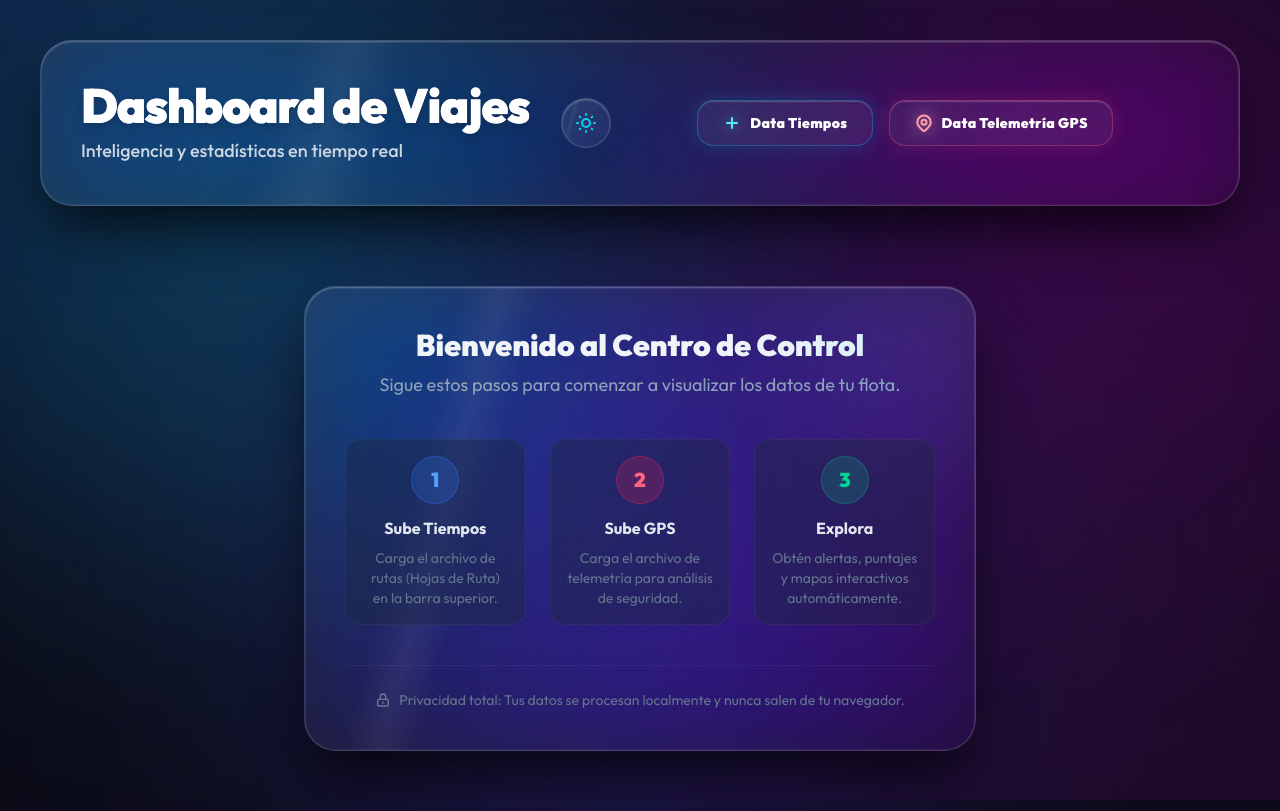
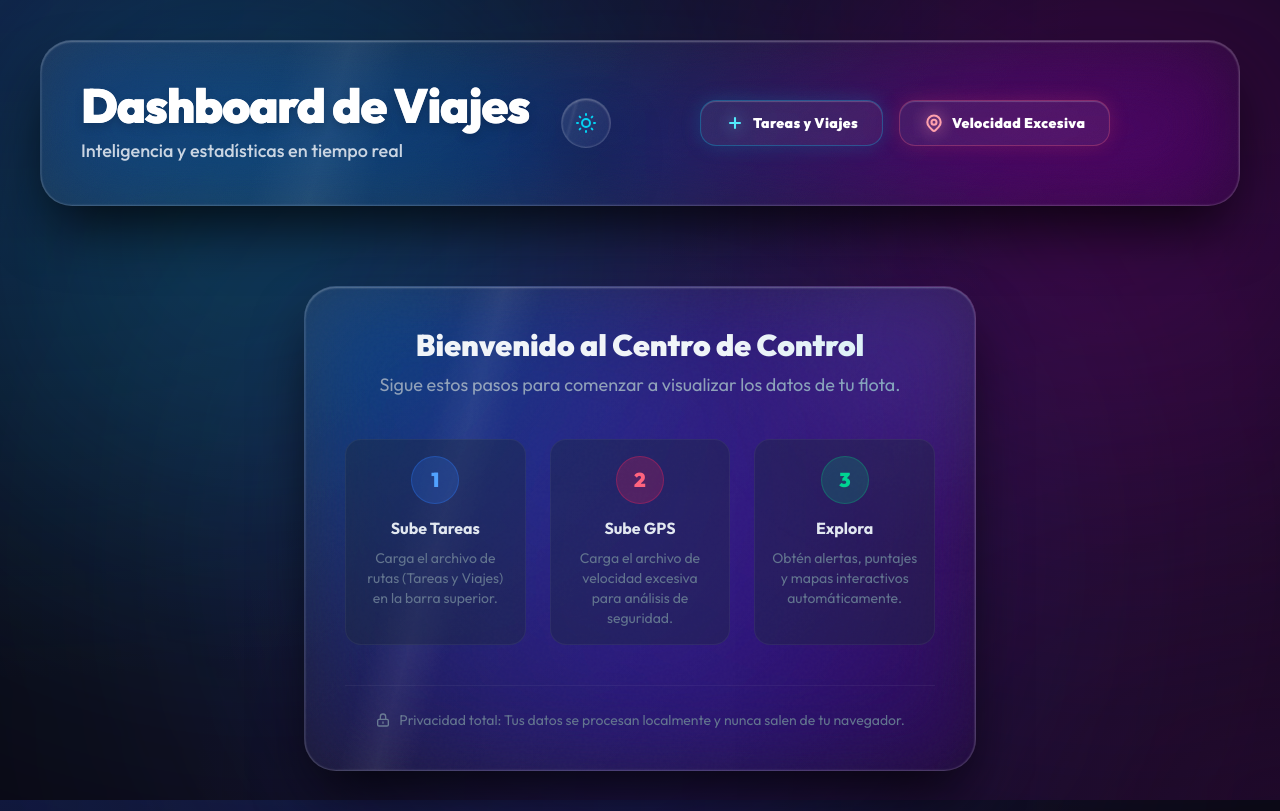
Before and after one commit to alejoperezs2602/Dashboard_tareas_viajes, a React (Vite) app: page / in a window 1280 px wide. Built offline with nearby package versions, Linux system fonts and the light colour scheme.

Commit message:
Update button texts and onboarding messages

```diff
--- a/src/App.jsx
+++ b/src/App.jsx
@@ -249,7 +249,7 @@ function App() {
                       <path strokeLinecap="round" strokeLinejoin="round" strokeWidth="2.5" d="M12 6v6m0 0v6m0-6h6m-6 0H6"></path>
                     </svg>
                   </span>
-                  <span className="relative z-10 tracking-wide">Data Tiempos</span>
+                  <span className="relative z-10 tracking-wide">Tareas y Viajes</span>
                   <input
                     type="file"
                     accept=".xlsx, .xls"
@@ -265,7 +265,7 @@ function App() {
                       <path strokeLinecap="round" strokeLinejoin="round" strokeWidth="2.5" d="M17.657 16.657L13.414 20.9a1.998 1.998 0 01-2.827 0l-4.244-4.243a8 8 0 1111.314 0z"></path><path strokeLinecap="round" strokeLinejoin="round" strokeWidth="2.5" d="M15 11a3 3 0 11-6 0 3 3 0 016 0z"></path>
                     </svg>
                   </span>
-                  <span className="relative z-10 tracking-wide">Data Telemetría GPS</span>
+                  <span className="relative z-10 tracking-wide">Velocidad Excesiva</span>
                   <input
                     type="file"
                     accept=".xlsx, .xls"
@@ -280,23 +280,23 @@ function App() {
                   <>
                     <button
                       onClick={handleExportPDF}
-                      className="group relative flex items-center justify-center cursor-pointer bg-white/5 backdrop-blur-2xl text-white font-extrabold py-3 px-6 rounded-2xl shadow-[0_0_20px_rgba(16,185,129,0.2),inset_0_1px_1px_rgba(255,255,255,0.2)] transition-all hover:shadow-[0_0_40px_rgba(16,185,129,0.6),inset_0_1px_1px_rgba(255,255,255,0.4)] hover:-translate-y-1 active:translate-y-0 border border-emerald-400/30 hover:border-emerald-400/80 overflow-hidden text-sm"
+                      className="group relative flex items-center justify-center bg-white/5 backdrop-blur-2xl text-white font-extrabold py-3 px-6 rounded-2xl shadow-[0_0_20px_rgba(255,255,255,0.05),inset_0_1px_1px_rgba(255,255,255,0.2)] transition-all hover:shadow-[0_0_30px_rgba(255,255,255,0.2),inset_0_1px_1px_rgba(255,255,255,0.4)] hover:-translate-y-1 active:translate-y-0 border border-white/20 hover:border-white/50 overflow-hidden text-sm"
                     >
-                      <span className="absolute inset-0 bg-emerald-400/10 translate-y-full group-hover:translate-y-0 transition-transform duration-300 ease-out"></span>
+                      <span className="absolute inset-0 bg-white/10 translate-y-full group-hover:translate-y-0 transition-transform duration-300 ease-out"></span>
                       <span className="mr-2 relative z-10">
-                        <svg className="w-5 h-5 text-emerald-300 drop-shadow-[0_0_8px_rgba(52,211,153,0.8)]" fill="none" stroke="currentColor" viewBox="0 0 24 24">
-                          <path strokeLinecap="round" strokeLinejoin="round" strokeWidth="2.5" d="M12 10v6m0 0l-3-3m3 3l3-3m2 8H7a2 2 0 01-2-2V5a2 2 0 012-2h5.586a1 1 0 01.707.293l5.414 5.414a1 1 0 01.293.707V19a2 2 0 01-2 2z"></path>
+                        <svg className="w-5 h-5 text-slate-200 drop-shadow-md" fill="none" stroke="currentColor" viewBox="0 0 24 24">
+                          <path strokeLinecap="round" strokeLinejoin="round" strokeWidth="2.5" d="M4 16v1a3 3 0 003 3h10a3 3 0 003-3v-1m-4-4l-4 4m0 0l-4-4m4 4V4"></path>
                         </svg>
                       </span>
                       <span className="relative z-10 tracking-wide">Exportar PDF</span>
                     </button>
                     <button
                       onClick={handleClearData}
-                      className="group relative flex items-center justify-center cursor-pointer bg-white/5 backdrop-blur-2xl text-white font-extrabold py-3 px-6 rounded-2xl shadow-[0_0_20px_rgba(239,68,68,0.15),inset_0_1px_1px_rgba(255,255,255,0.2)] transition-all hover:shadow-[0_0_40px_rgba(239,68,68,0.4),inset_0_1px_1px_rgba(255,255,255,0.4)] hover:-translate-y-1 active:translate-y-0 border border-red-400/30 hover:border-red-400/80 overflow-hidden text-sm"
+                      className="group relative flex items-center justify-center bg-rose-500/10 backdrop-blur-2xl text-white font-extrabold py-3 px-6 rounded-2xl shadow-[0_0_20px_rgba(244,63,94,0.1),inset_0_1px_1px_rgba(255,255,255,0.1)] transition-all hover:shadow-[0_0_40px_rgba(244,63,94,0.4),inset_0_1px_1px_rgba(255,255,255,0.3)] hover:-translate-y-1 active:translate-y-0 border border-rose-500/30 hover:border-rose-400/80 overflow-hidden text-sm"
                     >
-                      <span className="absolute inset-0 bg-red-400/10 translate-y-full group-hover:translate-y-0 transition-transform duration-300 ease-out"></span>
+                      <span className="absolute inset-0 bg-rose-500/20 translate-y-full group-hover:translate-y-0 transition-transform duration-300 ease-out"></span>
                       <span className="mr-2 relative z-10">
-                        <svg className="w-5 h-5 text-red-300 drop-shadow-[0_0_8px_rgba(252,165,165,0.8)]" fill="none" stroke="currentColor" viewBox="0 0 24 24">
+                        <svg className="w-5 h-5 text-rose-300 drop-shadow-md" fill="none" stroke="currentColor" viewBox="0 0 24 24">
                           <path strokeLinecap="round" strokeLinejoin="round" strokeWidth="2.5" d="M19 7l-.867 12.142A2 2 0 0116.138 21H7.862a2 2 0 01-1.995-1.858L5 7m5 4v6m4-6v6m1-10V4a1 1 0 00-1-1h-4a1 1 0 00-1 1v3M4 7h16"></path>
                         </svg>
                       </span>
@@ -329,13 +329,13 @@ function App() {
               <div className="grid grid-cols-1 md:grid-cols-3 gap-6 relative z-10">
                 <div className="flex flex-col items-center p-4 bg-slate-800/40 rounded-2xl border border-white/5 relative">
                   <div className="w-12 h-12 bg-blue-500/20 text-blue-400 rounded-full flex items-center justify-center font-black text-xl mb-3 border border-blue-500/30">1</div>
-                  <h3 className="font-bold text-slate-200 mb-2">Sube Tiempos</h3>
-                  <p className="text-sm text-slate-500">Carga el archivo de rutas (Hojas de Ruta) en la barra superior.</p>
+                  <h3 className="font-bold text-slate-200 mb-2">Sube Tareas</h3>
+                  <p className="text-sm text-slate-500">Carga el archivo de rutas (Tareas y Viajes) en la barra superior.</p>
                 </div>
                 <div className="flex flex-col items-center p-4 bg-slate-800/40 rounded-2xl border border-white/5 relative">
                   <div className="w-12 h-12 bg-rose-500/20 text-rose-400 rounded-full flex items-center justify-center font-black text-xl mb-3 border border-rose-500/30">2</div>
                   <h3 className="font-bold text-slate-200 mb-2">Sube GPS</h3>
-                  <p className="text-sm text-slate-500">Carga el archivo de telemetría para análisis de seguridad.</p>
+                  <p className="text-sm text-slate-500">Carga el archivo de velocidad excesiva para análisis de seguridad.</p>
                 </div>
                 <div className="flex flex-col items-center p-4 bg-slate-800/40 rounded-2xl border border-white/5 relative">
                   <div className="w-12 h-12 bg-emerald-500/20 text-emerald-400 rounded-full flex items-center justify-center font-black text-xl mb-3 border border-emerald-500/30">3</div>
```
